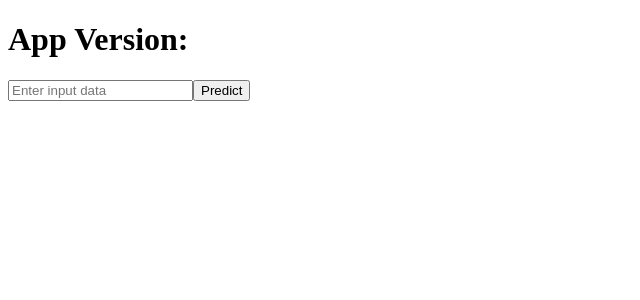
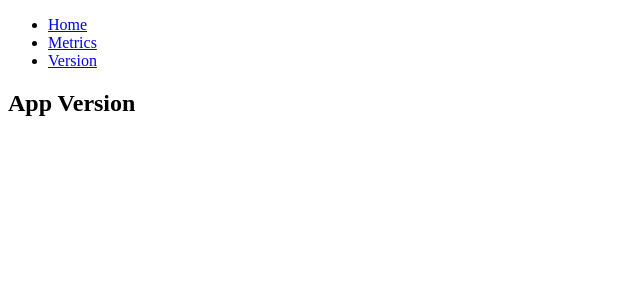
Before and after one commit to remla24-team8/app-frontend, a React (Vite) app: page /version in a window 1280 px wide. Shown: the top 300 px of the page, without its empty margins (0-640 px from the left). Built offline with nearby package versions, Linux system fonts and the light colour scheme; no server answers.

Commit message:
frontend update to include version and metrics page

```diff
--- a/package.json
+++ b/package.json
@@ -4,7 +4,8 @@
   "private": true,
   "dependencies": {
     "react": "^17.0.2",
-    "react-dom": "^17.0.2"
+    "react-dom": "^17.0.2",
+    "react-router-dom": "^6.23.1"
   },
   "devDependencies": {
     "@vitejs/plugin-react": "^2.2.0",
--- a/src/App.jsx
+++ b/src/App.jsx
@@ -1,43 +1,29 @@
-import React, { useState, useEffect } from 'react';
-
-const BACKEND_URL = window.BACKEND_URL ?? 'http://localhost:5001'
+import React from 'react';
+import { BrowserRouter as Router, Route, Routes, Link } from 'react-router-dom';
+import Home from './Home';
+import Metrics from './Metrics';
+import Version from './Version';
 
 function App() {
-  const [version, setVersion] = useState('');
-  const [prediction, setPrediction] = useState(null);
-  const [inputData, setInputData] = useState('');
-
-  useEffect(() => {
-    fetch(`${BACKEND_URL}/version`)
-      .then(response => response.json())
-      .then(data => setVersion(data.version));
-  }, []);
-
-  const handlePredict = () => {
-    fetch(`${BACKEND_URL}/predict`, {
-      method: 'POST',
-      headers: {
-        'Content-Type': 'application/json'
-      },
-      body: JSON.stringify({ url: inputData })
-    })
-      .then(response => response.json())
-      .then(data => setPrediction(data));
-  };
-
   return (
-    <div>
-      <h1>App Version: {version}</h1>
-      <input
-        type="text"
-        value={inputData}
-        onChange={e => setInputData(e.target.value)}
-        placeholder="Enter input data"
-      />
-      <button onClick={handlePredict}>Predict</button>
-      {prediction && <pre>{JSON.stringify(prediction, null, 2)}</pre>}
-    </div>
+      <Router>
+          <div>
+              <nav>
+                  <ul>
+                      <li><Link to="/">Home</Link></li>
+                      <li><Link to="/metrics">Metrics</Link></li>
+                      <li><Link to="/version">Version</Link></li>
+                  </ul>
+              </nav>
+              <Routes>
+                  <Route path="/metrics" element={<Metrics />} />
+                  <Route path="/version" element={<Version />} />
+                  <Route path="/" element={<Home />} />
+              </Routes>
+          </div>
+      </Router>
   );
 }
 
+
 export default App;
--- /dev/null
+++ b/src/Home.jsx
@@ -0,0 +1,35 @@
+import React, { useState } from 'react';
+
+const BACKEND_URL = window.BACKEND_URL ?? 'http://localhost:5001';
+
+function Home() {
+    const [inputData, setInputData] = useState('');
+    const [prediction, setPrediction] = useState(null);
+
+    const handlePredict = () => {
+        fetch(`${BACKEND_URL}/predict`, {
+            method: 'POST',
+            headers: { 'Content-Type': 'application/json' },
+            body: JSON.stringify({ url: inputData })
+        })
+        .then(response => response.json())
+        .then(data => setPrediction(data))
+        .catch(error => console.error('Error:', error));
+    };
+
+    return (
+        <div>
+            <h1>Welcome to the Prediction App</h1>
+            <input
+                type="text"
+                value={inputData}
+                onChange={e => setInputData(e.target.value)}
+                placeholder="Enter input data"
+            />
+            <button onClick={handlePredict}>Predict</button>
+            {prediction && <pre>{JSON.stringify(prediction, null, 2)}</pre>}
+        </div>
+    );
+}
+
+export default Home;
--- /dev/null
+++ b/src/Metrics.jsx
@@ -0,0 +1,33 @@
+import React, { useState, useEffect } from 'react';
+
+const Metrics = () => {
+    const [metrics, setMetrics] = useState('');
+
+    useEffect(() => {
+        fetchMetrics();
+    }, []);
+
+    const fetchMetrics = () => {
+        const metricsUrl = `${window.BACKEND_URL}/metrics`;
+        fetch(metricsUrl)
+            .then(response => response.text())
+            .then(data => {
+                const lines = data.split('\n');
+                const filteredMetrics = lines.filter(line => line && !line.startsWith('#')).map(line => {
+                    const parts = line.split(' ');
+                    return `${parts[0]}: ${parts[1]}`;
+                }).join(', ');
+                setMetrics(filteredMetrics);
+            })
+            .catch(error => console.error('Error fetching metrics:', error));
+    };
+
+    return (
+        <div>
+            <h2>Metrics</h2>
+            <p>{metrics}</p>
+        </div>
+    );
+};
+
+export default Metrics;
--- /dev/null
+++ b/src/Version.jsx
@@ -0,0 +1,21 @@
+import React, { useState, useEffect } from 'react';
+
+const Version = () => {
+    const [version, setVersion] = useState('');
+
+    useEffect(() => {
+        fetch(`${window.BACKEND_URL}/version`)
+            .then(response => response.json())
+            .then(data => setVersion(data.version))
+            .catch(error => console.error('Error fetching version:', error));
+    }, []);
+
+    return (
+        <div>
+            <h2>App Version</h2>
+            <p>{version}</p>
+        </div>
+    );
+};
+
+export default Version;
```
Also changed, not shown: 1 other file (tests, documents, lock files or other folders).
